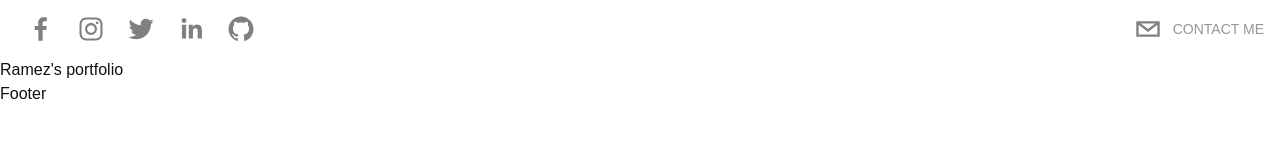
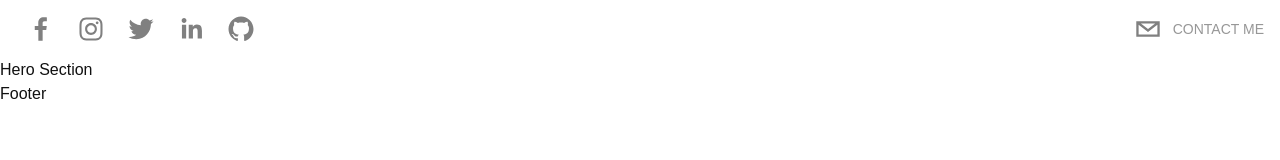
Before and after one commit to RamezTaher/Portfolio, a React (Create React App) app: page / in a window 1280 px wide. Shown: the top 160 px of the page. Built offline with nearby package versions, Linux system fonts and the light colour scheme.

Commit message:
Hero Section added

```diff
--- /dev/null
+++ b/src/components/Hero.jsx
@@ -0,0 +1,7 @@
+import React from "react"
+
+const Hero = () => {
+  return <div>Hero Section</div>
+}
+
+export default Hero
--- a/src/pages/HomePage.jsx
+++ b/src/pages/HomePage.jsx
@@ -1,10 +1,13 @@
 import React from "react"
+import Hero from "../components/Hero"
 
 const HomePage = () => {
   return (
-    <div>
-      <h1>Ramez's portfolio</h1>
-    </div>
+    <>
+      <section>
+        <Hero />
+      </section>
+    </>
   )
 }
 
```
